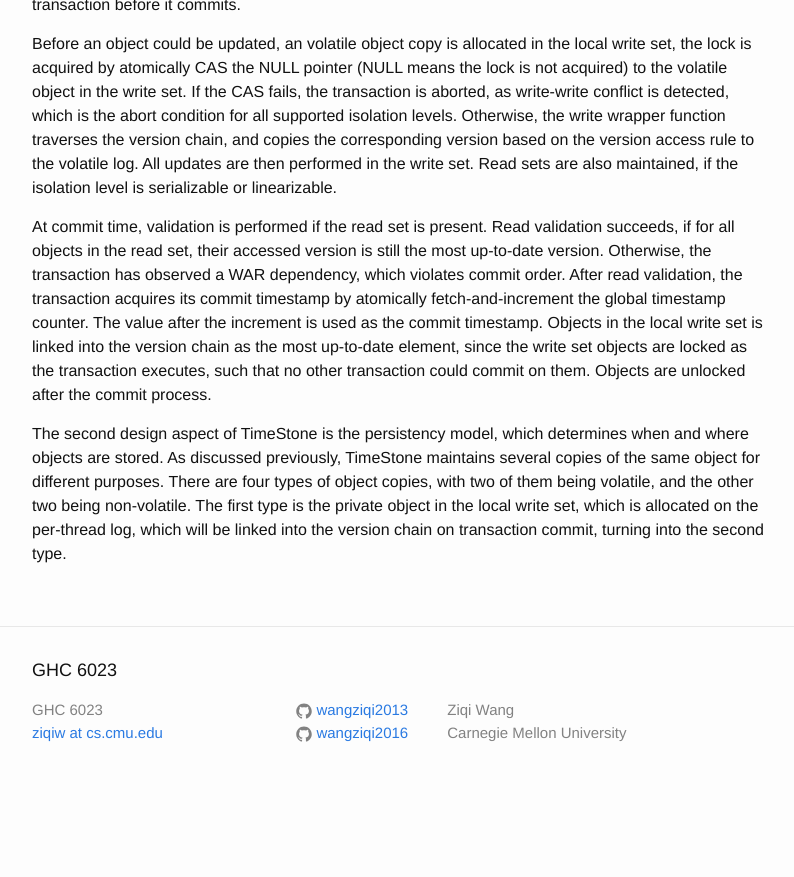
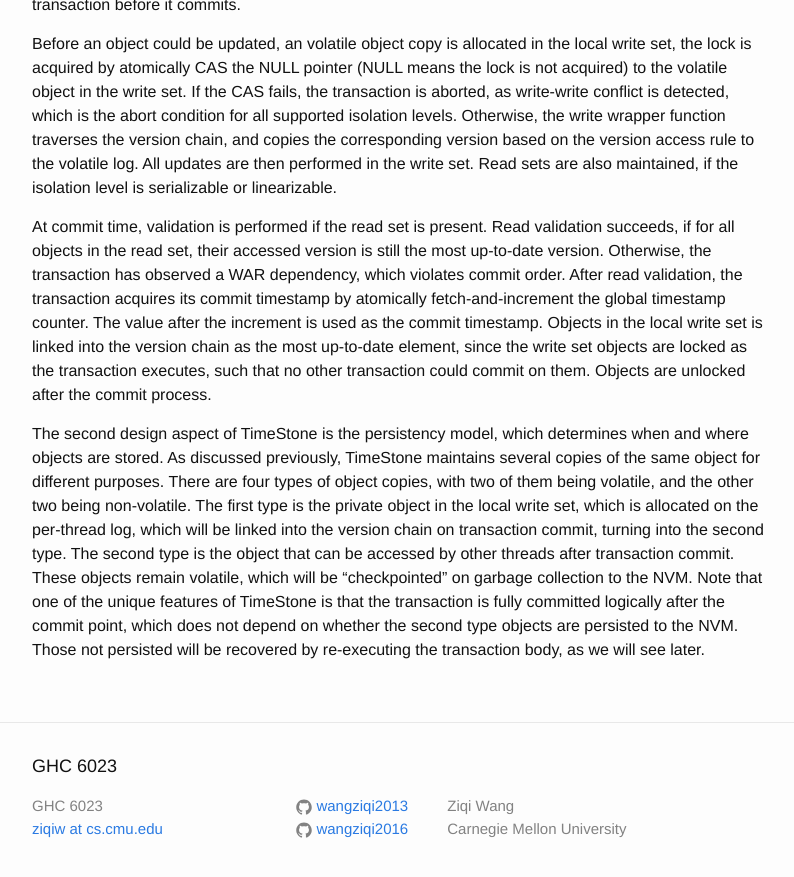
Before and after one commit to wangziqi2013/wangziqi2013.github.io, a Jekyll site: the page built from _posts/2020-08-24-timestone.markdown, in a window 1280 px wide and 900 px high, scrolled down 1255 px. Shown: the top 877 px of the window, without its empty margins (238-1032 px from the left). Built offline with Jekyll 4.4.1, drawn with Linux system fonts in a browser that asks for light colours; before the commit the page ends 2059 px from its top, so only the background shows below that.

Commit message:
Adding second type

```diff
--- a/_posts/2020-08-24-timestone.markdown
+++ b/_posts/2020-08-24-timestone.markdown
@@ -67,4 +67,8 @@ The second design aspect of TimeStone is the persistency model, which determines
 As discussed previously, TimeStone maintains several copies of the same object for different purposes. There are four
 types of object copies, with two of them being volatile, and the other two being non-volatile. The first type is
 the private object in the local write set, which is allocated on the per-thread log, which will be linked into the
-version chain on transaction commit, turning into the second type.
+version chain on transaction commit, turning into the second type. The second type is the object that can
+be accessed by other threads after transaction commit. These objects remain volatile, which will be "checkpointed"
+on garbage collection to the NVM. Note that one of the unique features of TimeStone is that the transaction is
+fully committed logically after the commit point, which does not depend on whether the second type objects are persisted
+to the NVM. Those not persisted will be recovered by re-executing the transaction body, as we will see later.
```
